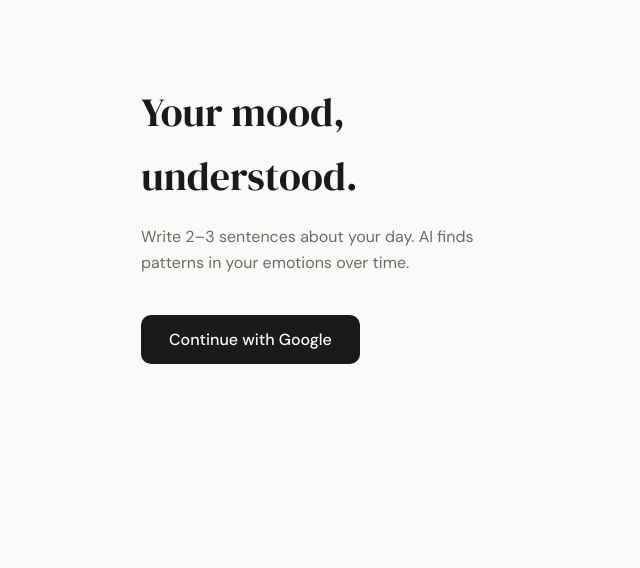
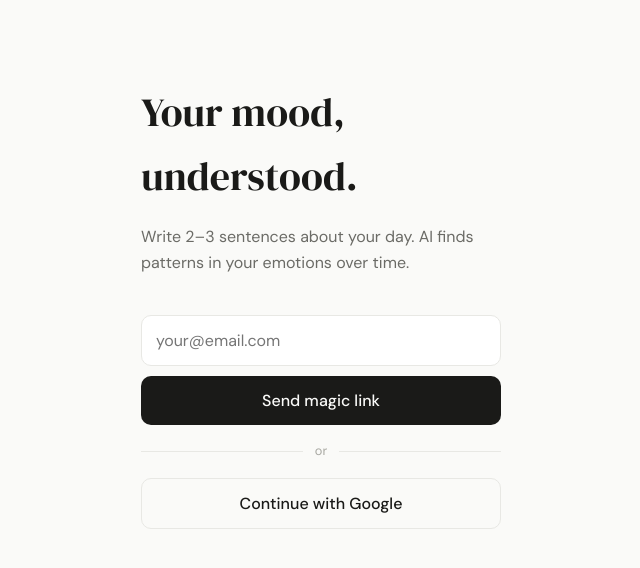
Before and after one commit to vsvirenkov/daymood, a Next.js app: page / in a window 1280 px wide. Shown: the top 568 px of the page, without its empty margins (253-893 px from the left). Built offline with nearby package versions, Linux system fonts and the light colour scheme; no server answers.

Commit message:
feat: add magic link email auth

```diff
--- a/src/components/SignInButton.tsx
+++ b/src/components/SignInButton.tsx
@@ -1,19 +1,92 @@
 'use client'
 
+import { useState } from 'react'
 import { supabase } from '@/lib/supabase'
 
 export default function SignInClientButton() {
+  const [email, setEmail] = useState('')
+  const [sent, setSent] = useState(false)
+  const [loading, setLoading] = useState(false)
+
+  async function handleMagicLink(e: React.FormEvent) {
+    e.preventDefault()
+    if (!email) return
+    setLoading(true)
+    const { error } = await supabase.auth.signInWithOtp({
+      email,
+      options: { emailRedirectTo: 'https://daymood.fun/auth/callback' },
+    })
+    setLoading(false)
+    if (!error) setSent(true)
+  }
+
+  if (sent) {
     return (
+      <div style={{ maxWidth: '360px' }}>
+        <p style={{ color: 'var(--text-muted)', fontSize: '0.95rem', lineHeight: 1.6 }}>
+          Check your email — we sent a magic link to <strong>{email}</strong>.
+          Click it to sign in.
+        </p>
+      </div>
+    )
+  }
+
+  return (
+    <div style={{ maxWidth: '360px' }}>
+      <form onSubmit={handleMagicLink} style={{ display: 'flex', flexDirection: 'column', gap: '10px' }}>
+        <input
+          type="email"
+          placeholder="your@email.com"
+          value={email}
+          onChange={(e) => setEmail(e.target.value)}
+          required
+          style={{
+            padding: '14px',
+            border: '1px solid var(--border)',
+            borderRadius: 'var(--radius-md)',
+            fontFamily: 'var(--font-sans)',
+            fontSize: '1rem',
+            background: 'var(--surface)',
+            color: 'var(--text)',
+          }}
+        />
+        <button
+          type="submit"
+          disabled={loading}
+          style={{
+            padding: '14px',
+            background: 'var(--text)',
+            color: 'var(--bg)',
+            border: 'none',
+            borderRadius: 'var(--radius-md)',
+            fontFamily: 'var(--font-sans)',
+            fontSize: '1rem',
+            fontWeight: 500,
+            cursor: loading ? 'not-allowed' : 'pointer',
+            opacity: loading ? 0.6 : 1,
+          }}
+        >
+          {loading ? 'Sending...' : 'Send magic link'}
+        </button>
+      </form>
+
+      <div style={{ display: 'flex', alignItems: 'center', gap: '12px', margin: '16px 0' }}>
+        <div style={{ flex: 1, height: '1px', background: 'var(--border)' }} />
+        <span style={{ fontSize: '0.8rem', color: 'var(--text-faint)' }}>or</span>
+        <div style={{ flex: 1, height: '1px', background: 'var(--border)' }} />
+      </div>
+
       <button
         onClick={() => supabase.auth.signInWithOAuth({
           provider: 'google',
           options: { redirectTo: 'https://daymood.fun/auth/callback' },
         })}
         style={{
-        padding: '14px 28px',
-        background: 'var(--text)',
-        color: 'var(--bg)',
-        border: 'none',
+          width: '100%',
+          padding: '14px',
+          background: 'transparent',
+          color: 'var(--text)',
+          border: '1px solid var(--border)',
           borderRadius: 'var(--radius-md)',
           fontFamily: 'var(--font-sans)',
           fontSize: '1rem',
@@ -23,5 +96,6 @@ export default function SignInClientButton() {
       >
         Continue with Google
       </button>
+    </div>
   )
 }
```
Lines whose indentation alone changed are shown as unchanged.
